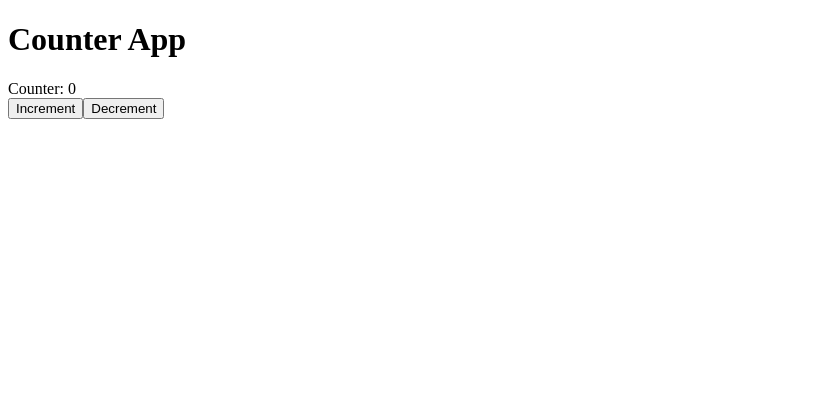
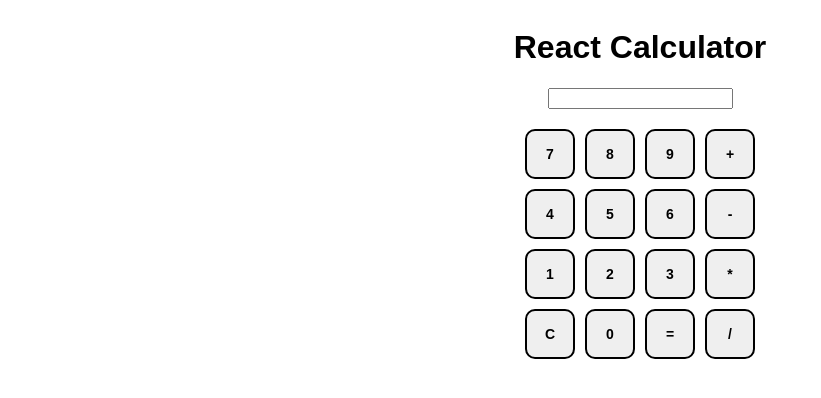
Before and after one commit to matrecode/ADisplayName, a React (Create React App) app: page / in a window 1280 px wide. Shown: the top 398 px of the page, without its empty margins (0-821 px from the left). Built offline with nearby package versions, Linux system fonts and the light colour scheme.

Commit message:
building clculator app

```diff
--- a/src/App.js
+++ b/src/App.js
@@ -1,10 +1,12 @@
+import Calculator from "./components/Calculator/Calculator";
 import "./styles.css";
-import DisplayName from "./DisplayName.jsx";
-import Counter from "./components/Counter/Counter.jsx";
+// import DisplayName from "./DisplayName.jsx";
+// import Counter from "./components/Counter/Counter.jsx";
 export default function App() {
   return (
-    <>
-      <Counter />
-    </>
+    <div className="App">
+      {/* <Counter /> */}
+      <Calculator />
+    </div>
   );
 }
--- /dev/null
+++ b/src/components/Calculator/Calculator.jsx
@@ -0,0 +1,40 @@
+import React from "react";
+import styles from "./Calculator.module.css";
+
+const Calculator = () => {
+  const buttonsArray = [
+    "7",
+    "8",
+    "9",
+    "+",
+    "4",
+    "5",
+    "6",
+    "-",
+    "1",
+    "2",
+    "3",
+    "*",
+    "C",
+    "0",
+    "=",
+    "/",
+  ];
+  return (
+    <>
+      <h1>React Calculator</h1>
+      <input type="text" name="text" />
+      <div className={styles.btnContainer}>
+        {buttonsArray.map((btn) => {
+          return (
+            <button type="button" className={styles.btns} key={btn}>
+              {btn}
+            </button>
+          );
+        })}
+      </div>
+    </>
+  );
+};
+
+export default Calculator;
--- /dev/null
+++ b/src/components/Calculator/Calculator.module.css
@@ -0,0 +1,18 @@
+.btnContainer {
+  display: flex;
+  flex-wrap: wrap;
+  width: 250px;
+  justify-content: center;
+  align-items: center;
+  gap: 10px;
+  margin-top: 20px;
+}
+
+.btns {
+  width: 50px;
+  height: 50px;
+  font-size: 14px;
+  border: 2px solid black;
+  border-radius: 10px;
+  font-weight: 700;
+}
--- a/src/components/Counter/Counter.jsx
+++ b/src/components/Counter/Counter.jsx
@@ -14,6 +14,7 @@ const Counter = () => {
     <>
       <h1>Counter App</h1>
       <div>Counter: {count}</div>
+
       <div>
         <button onClick={handleIncrement}>Increment</button>
         <button onClick={handleDecrement}>Decrement</button>
--- a/src/styles.css
+++ b/src/styles.css
@@ -1,4 +1,8 @@
 .App {
   font-family: sans-serif;
   text-align: center;
+  display: flex;
+  justify-content: center;
+  align-items: center;
+  flex-direction: column;
 }
```
